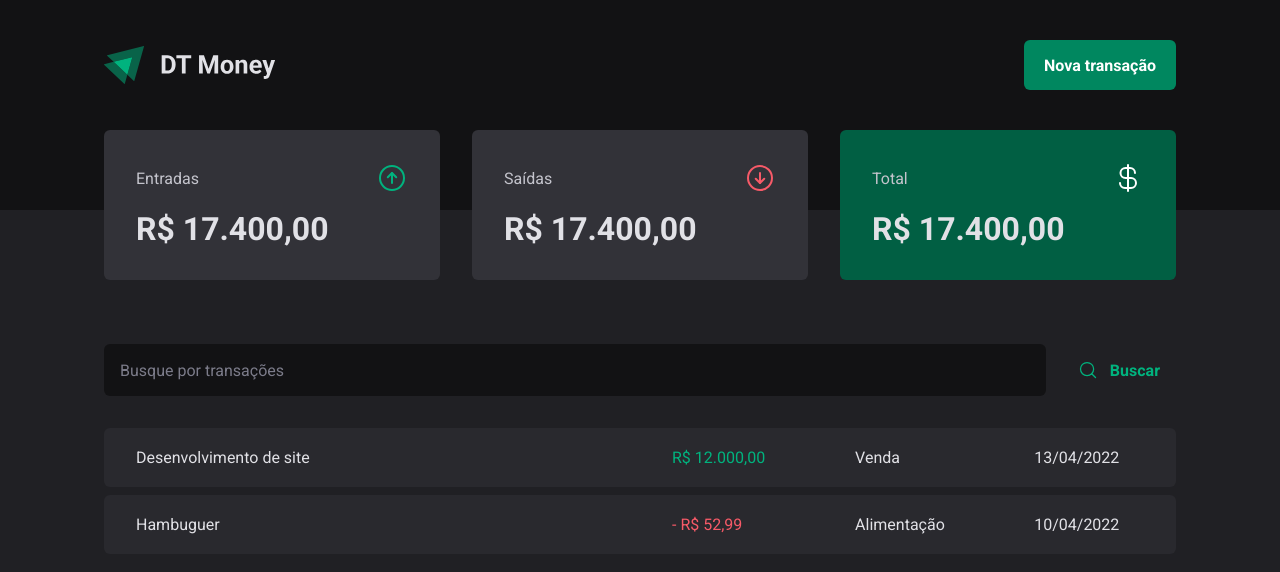
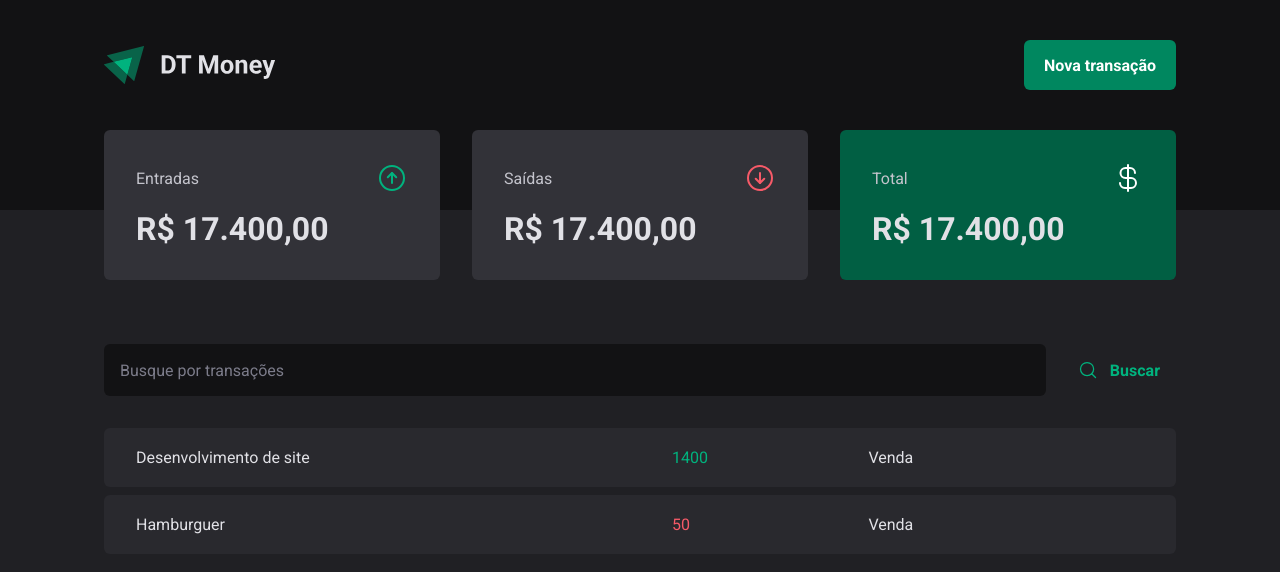
Before and after one commit to felipenobrg/dtmoney-react, a React (Vite) app: page / in a window 1280 px wide. Shown: the top 572 px of the page. Built offline with nearby package versions, Linux system fonts and the light colour scheme; data requests are answered from the project's data file.

Commit message:
creating server.json

```diff
--- a/package.json
+++ b/package.json
@@ -5,6 +5,7 @@
   "type": "module",
   "scripts": {
     "dev": "vite",
+    "dev:server": "json-server server.json -p 3333 -w -d 500",
     "build": "tsc && vite build",
     "lint": "eslint src --ext ts,tsx --report-unused-disable-directives --max-warnings 0",
     "preview": "vite preview"
@@ -13,6 +14,7 @@
     "@radix-ui/react-dialog": "^1.0.4",
     "@radix-ui/react-radio-group": "^1.1.3",
     "@types/styled-components": "^5.1.26",
+    "json-server": "^0.17.3",
     "phosphor-react": "^1.4.1",
     "react": "^18.2.0",
     "react-dom": "^18.2.0",
--- /dev/null
+++ b/server.json
@@ -0,0 +1,20 @@
+{
+  "transactions": [
+    {
+      "id": 1,
+      "description": "Desenvolvimento de site",
+      "type": "income",
+      "category": "Venda",
+      "price": 1400,
+      "createAt": "2023-08-09"
+    },
+    {
+      "id": 2,
+      "description": "Hamburguer",
+      "type": "outcome",
+      "category": "Venda",
+      "price": 50,
+      "createAt": "2023-08-09"
+    }
+  ]
+}
--- a/src/pages/Transaction/index.tsx
+++ b/src/pages/Transaction/index.tsx
@@ -1,3 +1,4 @@
+import { useEffect, useState } from "react";
 import { Header } from "../../components/Header";
 import { Summary } from "../../components/Summary";
 import { SearchForm } from "./components/SearchForm";
@@ -7,7 +8,29 @@
   TransactionsTable,
 } from "./styles";
 
+interface Transaction {
+  id: number
+  description: string
+  type: 'income' | 'outcome'
+  price: number
+  category: string
+  createdAt: string
+}
+
 export function Transaction() {
+  const [transaction, setTransaction] = useState<Transaction[]>([])
+
+  async function loadTransaction() {
+   const response = await fetch("http://localhost:3000/transactions")
+   const data = await response.json()
+
+   setTransaction(data)
+  }
+
+  useEffect(() => {
+    loadTransaction()
+  }, [])
+
   return (
     <div>
       <Header />
@@ -17,24 +40,19 @@
         <SearchForm />
         <TransactionsTable>
           <tbody>
-            <tr>
-              <td width="50%">Desenvolvimento de site</td>
-              <td>
-                <PriceHighlight variant="income">R$ 12.000,00</PriceHighlight>
-              </td>
-              <td>Venda</td>
-              <td>13/04/2022</td>
-            </tr>
-            <tr>
-              <td width="50%">Hambuguer</td>
-              <td>
-                {" "}
-                <PriceHighlight variant="outcome">- R$ 52,99</PriceHighlight>
-              </td>
-              <td>Alimentação</td>
-              <td>10/04/2022</td>
-            </tr>
-          </tbody>
+            {transaction.map(transaction => {
+              return (
+                <tr key={transaction.id}>
+                <td width="50%">{transaction.description}</td>
+                <td>
+                  <PriceHighlight variant={transaction.type}>{transaction.price}</PriceHighlight>
+                </td>
+                <td>{transaction.category}</td>
+                <td>{transaction.createdAt}</td>
+              </tr>
+              )
+            })}
+            </tbody>
         </TransactionsTable>
       </TransactionsContainer>
     </div>
```
Also changed, not shown: 1 other file (tests, documents, lock files or other folders).
